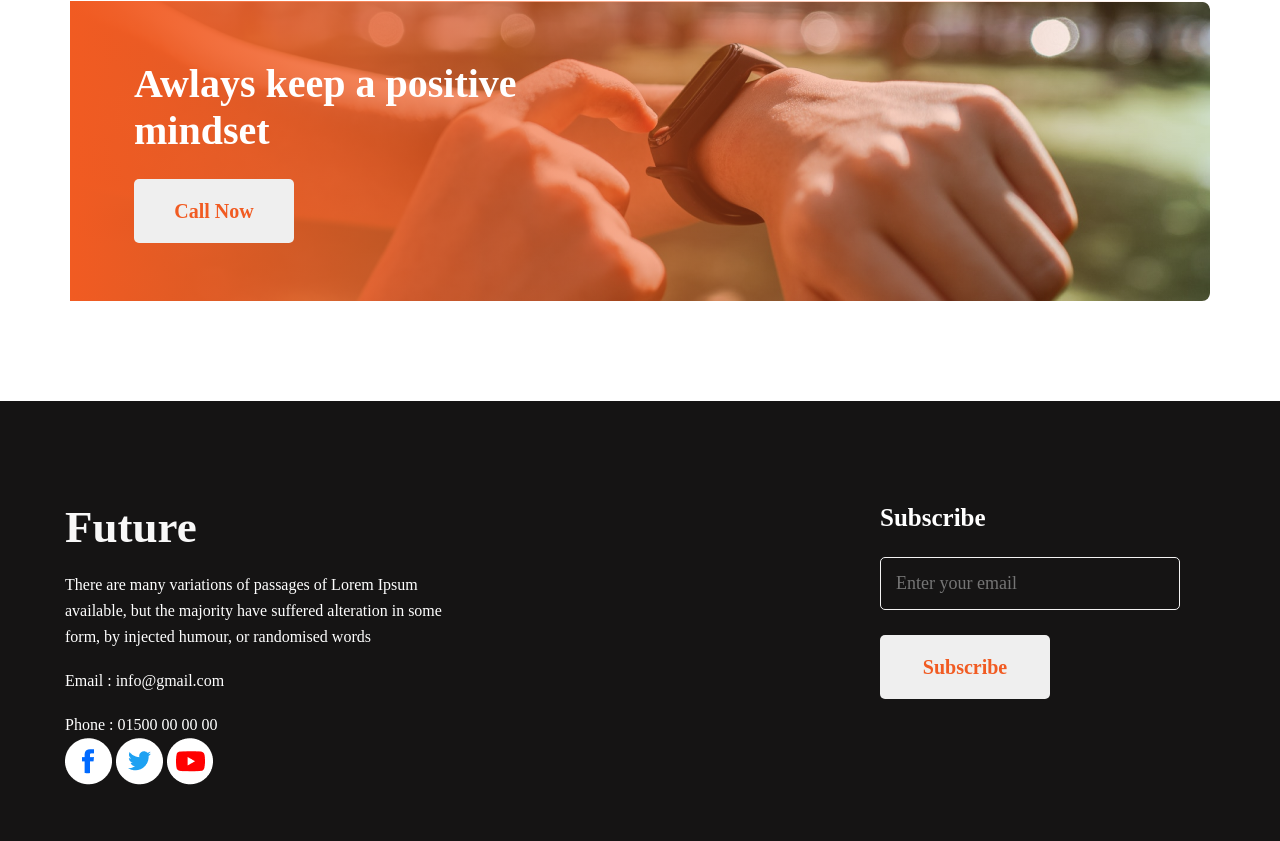
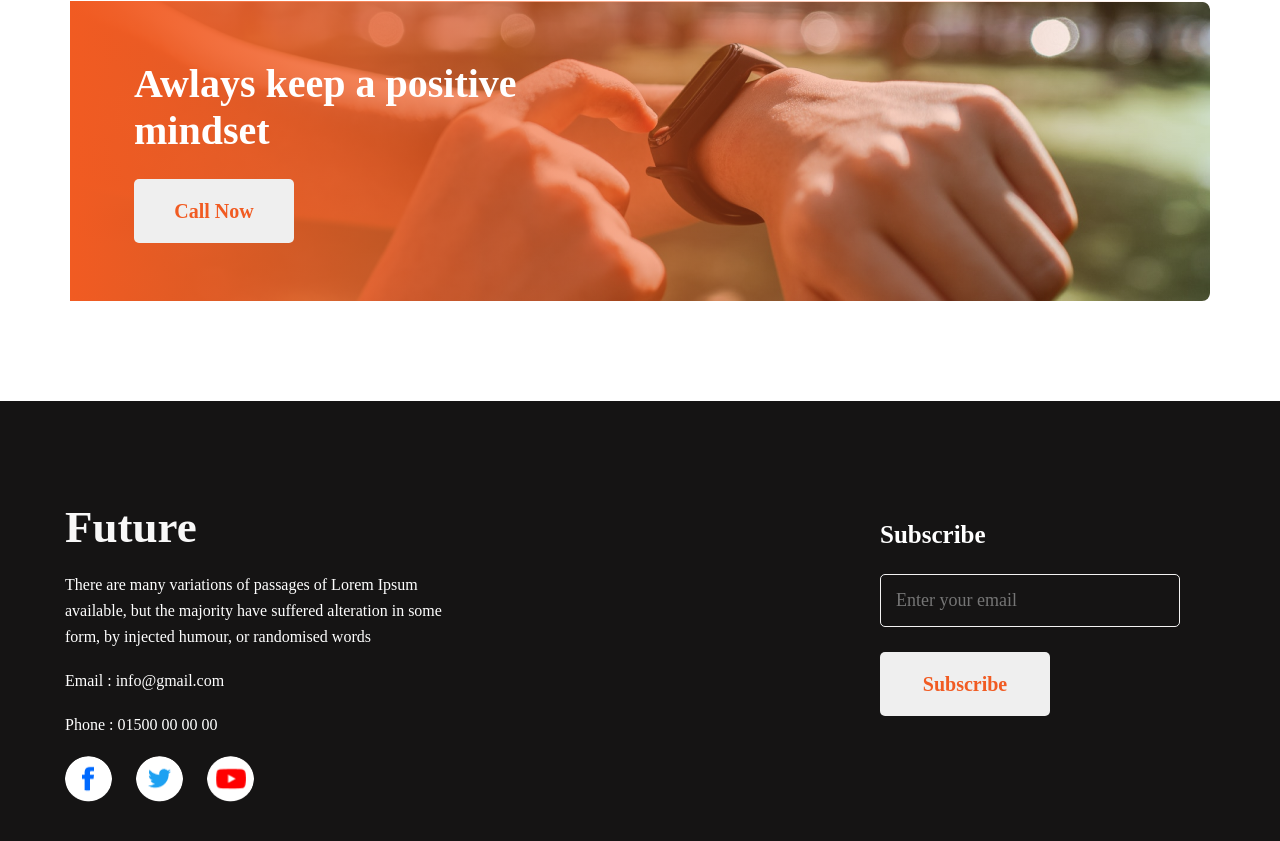
Before and after one commit to minhaz1901/new-year-new-me, a plain HTML site: page index.html in a window 1280 px wide. Shown: the part 2192-3033 px from the top of the page. Drawn offline with Linux system fonts and the light colour scheme.

Commit message:
Update style.css

```diff
--- a/style.css
+++ b/style.css
@@ -182,6 +182,15 @@ footer .future a{
     text-decoration: none;
     color: #fff;
 }
+footer .future .icon{
+    margin-top: 18px;
+}
+footer .future .icon img{
+    width: 47px;
+    height: 46px;
+    border-radius: 50%;
+    margin-right: 20px;
+}
 
 footer .subscribe{
     display: inline-block;
```
